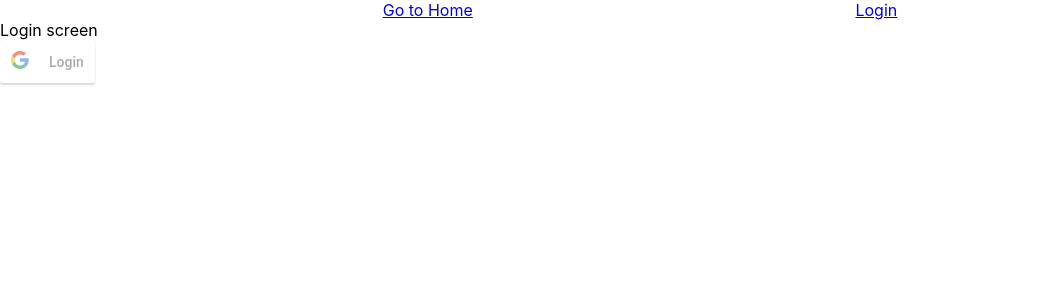
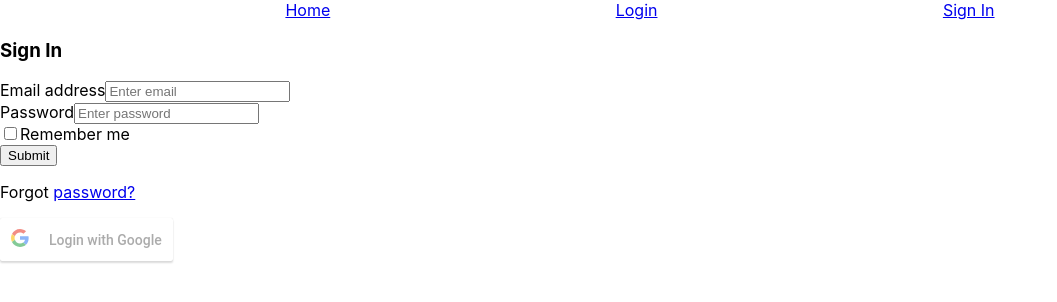
Before and after one commit to facuhump2409/Wololo-Frontend, a React (Create React App) app: page /login in a window 1280 px wide. Shown: the top 302 px of the page, without its empty margins (0-1057 px from the left). Built offline with nearby package versions, Linux system fonts and the light colour scheme.

Commit message:
agrego bootstrap y reactstrap a las dependencias. Primer form bastante feo pero con el boton de google incorporado. Agregado rutas de sign in y login

```diff
--- a/package.json
+++ b/package.json
@@ -6,11 +6,13 @@
     "@testing-library/jest-dom": "^4.2.4",
     "@testing-library/react": "^9.3.2",
     "@testing-library/user-event": "^7.1.2",
+    "bootstrap": "^4.5.2",
     "react": "^16.13.1",
     "react-dom": "^16.13.1",
     "react-google-login": "^5.1.21",
     "react-router-dom": "^5.2.0",
-    "react-scripts": "3.4.3"
+    "react-scripts": "3.4.3",
+    "reactstrap": "^8.5.1"
   },
   "scripts": {
     "start": "react-scripts start",
--- a/src/app/App.js
+++ b/src/app/App.js
@@ -1,13 +1,12 @@
 import React from 'react';
 
 import Routes from './components/Routes'
-import GoogleBtn from './components/components/GoogleBtn';
+
 
 function App() {
   return (
     <div>
       <Routes />
-      <GoogleBtn />
     </div>
   );
 }
--- a/src/app/components/components/GoogleBtn.js
+++ b/src/app/components/GoogleBtn.js
@@ -57,7 +57,7 @@
         >
         </GoogleLogout>: <GoogleLogin
           clientId={ CLIENT_ID }
-          buttonText='Login'
+          buttonText='Login with Google'
           onSuccess={ this.login }
           onFailure={ this.handleLoginFailure }
           cookiePolicy={ 'single_host_origin' }
--- a/src/app/components/Routes/index.js
+++ b/src/app/components/Routes/index.js
@@ -18,6 +18,9 @@
     <Route exact path='/login'>
       <Login/>
     </Route>
+    <Route exact path='/sign-in'>
+      <Login/>
+    </Route>
   </Router>
   );
 }
--- a/src/app/components/components/Header/index.js
+++ b/src/app/components/components/Header/index.js
@@ -6,8 +6,9 @@
 function Header() {
   return (
   <div className="navbar">
-  <Link to='/' >Go to Home</Link>
+  <Link to='/' >Home</Link>
   <Link to='/login'>Login</Link>
+  <Link to='/sign-in'>Sign In</Link>
   </div>
   );
 }
--- /dev/null
+++ b/src/app/components/login.js
@@ -0,0 +1,49 @@
+import React, {Component} from 'react'; //esto me deja crear mi propio componente
+import { Card, CardImg, CardImgOverlay, CardText, CardBody, CardTitle } from 'reactstrap'; //sirve para nuestro login
+import GoogleBtn from './GoogleBtn';
+
+class LoginComponent extends Component{
+    constructor(props) {
+        super (props); //required whenever we create component
+
+        this.state = {
+            selectedDish: null //nothing is selected
+        }
+
+        console.log('Menu constructor invoked')
+    }
+
+    render() {
+        return (
+            <form>
+                <h3>Sign In</h3>
+
+                <div className="form-group">
+                    <label>Email address</label>
+                    <input type="email" className="form-control" placeholder="Enter email" />
+                </div>
+
+                <div className="form-group">
+                    <label>Password</label>
+                    <input type="password" className="form-control" placeholder="Enter password" />
+                </div>
+
+                <div className="form-group">
+                    <div className="custom-control custom-checkbox">
+                        <input type="checkbox" className="custom-control-input" id="customCheck1" />
+                        <label className="custom-control-label" htmlFor="customCheck1">Remember me</label>
+                    </div>
+                </div>
+
+                <button type="submit" className="btn btn-primary btn-block">Submit</button>
+                <p className="forgot-password text-right">
+                    Forgot <a href="#">password?</a>
+                </p>
+                <GoogleBtn/>
+            </form>
+        );
+    }
+
+}
+
+export default LoginComponent;
--- a/src/app/screens/Login/index.js
+++ b/src/app/screens/Login/index.js
@@ -1,7 +1,11 @@
 import React from 'react';
+import LoginComponent from "../../components/login"
 
 function Login() {
-  return <span>Login screen</span>
+  return (
+    <LoginComponent/>
+  )
+
 }
 
 export default Login;
```
Also changed, not shown: src/app/components/components/LoginComponent.js (deleted, +0 -72 lines), 2 other files (tests, documents, lock files or other folders).
